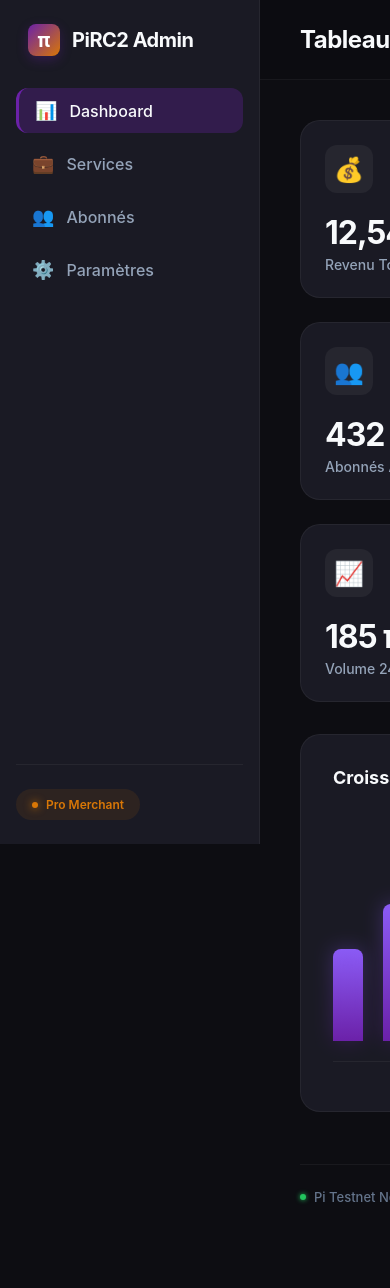
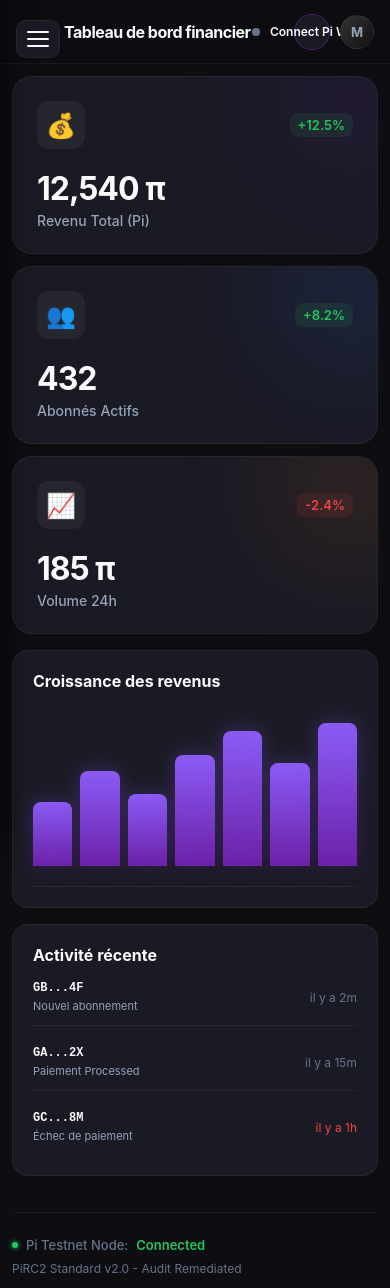
Before and after one commit to Didikhed/Pi-Merchant-Dashboard, a Next.js app: page / in a window 390 px wide. Before the commit the page ends 1245 px from the top, so only its background shows below. Built offline with nearby package versions, Linux system fonts and the light colour scheme.

Commit message:
📱 RESPONSIVE: Mobile-first design avec menu hamburger

```diff
--- a/app/globals.css
+++ b/app/globals.css
@@ -1,3 +1,4 @@
+/* ── GLOBALS ── */
 :root {
   --bg-primary: #0D0D12;
   --bg-secondary: #1A1A24;
@@ -78,3 +79,10 @@ button {
   display: flex;
   flex-direction: column;
 }
+
+/* ── MOBILE ── */
+@media (max-width: 768px) {
+  .app-main {
+    margin-left: 0;
+  }
+}
--- a/app/page.css
+++ b/app/page.css
@@ -13,7 +13,7 @@
 
 .stats-grid {
   display: grid;
-  grid-template-columns: repeat(auto-fit, minmax(300px, 1fr));
+  grid-template-columns: repeat(auto-fit, minmax(260px, 1fr));
   gap: 24px;
 }
 
@@ -59,7 +59,7 @@
   background: linear-gradient(to top, var(--accent-purple), #8B5CF6);
   border-radius: 8px 8px 0 0;
   position: relative;
-  min-width: 30px;
+  min-width: 20px;
 }
 
 .bar-glow {
@@ -111,6 +111,8 @@
 .activity-time {
   font-size: 12px;
   color: var(--text-muted);
+  white-space: nowrap;
+  margin-left: 8px;
 }
 
 .text-red {
@@ -124,6 +126,8 @@
   align-items: center;
   padding-top: 24px;
   border-top: 1px solid var(--border-subtle);
+  flex-wrap: wrap;
+  gap: 8px;
 }
 
 .network-status {
@@ -149,3 +153,79 @@
   font-size: 12px;
   color: var(--text-muted);
 }
+
+/* ── TABLET (768px - 1024px) ── */
+@media (max-width: 1024px) {
+  .dashboard-content {
+    padding: 24px;
+    gap: 20px;
+  }
+
+  .dashboard-main-grid {
+    grid-template-columns: 1fr;
+  }
+
+  .stats-grid {
+    grid-template-columns: repeat(auto-fit, minmax(200px, 1fr));
+    gap: 16px;
+  }
+}
+
+/* ── MOBILE (<768px) ── */
+@media (max-width: 768px) {
+  .dashboard-content {
+    padding: 16px;
+    gap: 16px;
+  }
+
+  .stats-grid {
+    grid-template-columns: 1fr 1fr;
+    gap: 12px;
+  }
+
+  .dashboard-main-grid {
+    grid-template-columns: 1fr;
+    gap: 16px;
+  }
+
+  .main-card {
+    padding: 20px;
+    border-radius: 16px;
+  }
+
+  .section-title {
+    font-size: 16px;
+    margin-bottom: 16px;
+  }
+
+  .mock-chart {
+    height: 180px;
+  }
+
+  .chart-bar-list {
+    gap: 8px;
+  }
+
+  .activity-item {
+    padding-bottom: 12px;
+  }
+
+  .user-addr {
+    font-size: 12px;
+  }
+
+  .action-text {
+    font-size: 11px;
+  }
+}
+
+/* ── SMALL MOBILE (<420px) ── */
+@media (max-width: 420px) {
+  .stats-grid {
+    grid-template-columns: 1fr;
+  }
+
+  .dashboard-content {
+    padding: 12px;
+  }
+}
--- a/components/Header.css
+++ b/components/Header.css
@@ -1,5 +1,5 @@
 .header {
-  height: 80px;
+  height: 72px;
   display: flex;
   align-items: center;
   justify-content: space-between;
@@ -36,6 +36,7 @@
   align-items: center;
   gap: 10px;
   transition: var(--transition-smooth);
+  white-space: nowrap;
 }
 
 .btn-wallet:hover {
@@ -53,6 +54,7 @@
   height: 8px;
   background-color: var(--text-muted);
   border-radius: 50%;
+  flex-shrink: 0;
 }
 
 .wallet-dot.active {
@@ -80,4 +82,45 @@
   justify-content: center;
   font-weight: bold;
   color: var(--text-secondary);
+  flex-shrink: 0;
 }
+
+/* ── MOBILE ── */
+@media (max-width: 768px) {
+  .header {
+    padding: 0 16px 0 64px; /* space for hamburger button */
+    height: 64px;
+  }
+
+  .header-title {
+    font-size: 16px;
+  }
+
+  .header-actions {
+    gap: 10px;
+  }
+
+  .btn-wallet {
+    padding: 8px 12px;
+    font-size: 12px;
+  }
+
+  .profile-mini {
+    width: 34px;
+    height: 34px;
+    font-size: 13px;
+  }
+}
+
+@media (max-width: 400px) {
+  .btn-wallet span:not(.wallet-dot) {
+    display: none;
+  }
+  .btn-wallet {
+    padding: 8px;
+    border-radius: 50%;
+    width: 36px;
+    height: 36px;
+    justify-content: center;
+  }
+}
--- a/components/Sidebar.css
+++ b/components/Sidebar.css
@@ -1,3 +1,4 @@
+/* ── SIDEBAR ── */
 .sidebar {
   width: 260px;
   height: 100vh;
@@ -9,7 +10,8 @@
   position: fixed;
   left: 0;
   top: 0;
-  z-index: 100;
+  z-index: 200;
+  transition: transform 0.3s ease;
 }
 
 .sidebar-logo {
@@ -97,3 +99,59 @@
   border-radius: 50%;
   box-shadow: 0 0 8px var(--accent-gold);
 }
+
+/* ── HAMBURGER BUTTON (mobile only) ── */
+.hamburger-btn {
+  display: none;
+  position: fixed;
+  top: 20px;
+  left: 16px;
+  z-index: 300;
+  flex-direction: column;
+  gap: 5px;
+  padding: 10px;
+  background: var(--bg-secondary);
+  border: 1px solid var(--border-subtle);
+  border-radius: 10px;
+  cursor: pointer;
+}
+
+.ham-line {
+  display: block;
+  width: 22px;
+  height: 2px;
+  background: var(--text-primary);
+  border-radius: 2px;
+  transition: all 0.3s ease;
+}
+
+/* ── OVERLAY (mobile) ── */
+.sidebar-overlay {
+  display: none;
+  position: fixed;
+  inset: 0;
+  background: rgba(0, 0, 0, 0.6);
+  z-index: 150;
+  backdrop-filter: blur(2px);
+}
+
+/* ── MOBILE RESPONSIVE ── */
+@media (max-width: 768px) {
+  .sidebar {
+    transform: translateX(-100%);
+    width: 240px;
+    box-shadow: 4px 0 24px rgba(0, 0, 0, 0.5);
+  }
+
+  .sidebar.mobile-open {
+    transform: translateX(0);
+  }
+
+  .hamburger-btn {
+    display: flex;
+  }
+
+  .sidebar-overlay {
+    display: block;
+  }
+}
--- a/components/Sidebar.js
+++ b/components/Sidebar.js
@@ -1,10 +1,12 @@
 'use client'
 import Link from 'next/link'
 import { usePathname } from 'next/navigation'
+import { useState } from 'react'
 import './Sidebar.css'
 
 export default function Sidebar() {
   const pathname = usePathname()
+  const [mobileOpen, setMobileOpen] = useState(false)
 
   const navItems = [
     { name: 'Dashboard', path: '/', icon: '📊' },
@@ -14,7 +16,24 @@ export default function Sidebar() {
   ]
 
   return (
-    <aside className="sidebar">
+    <>
+      {/* Hamburger button - mobile only */}
+      <button
+        className="hamburger-btn"
+        onClick={() => setMobileOpen(!mobileOpen)}
+        aria-label="Menu"
+      >
+        <span className={`ham-line ${mobileOpen ? 'open' : ''}`}></span>
+        <span className={`ham-line ${mobileOpen ? 'open' : ''}`}></span>
+        <span className={`ham-line ${mobileOpen ? 'open' : ''}`}></span>
+      </button>
+
+      {/* Overlay */}
+      {mobileOpen && (
+        <div className="sidebar-overlay" onClick={() => setMobileOpen(false)} />
+      )}
+
+      <aside className={`sidebar ${mobileOpen ? 'mobile-open' : ''}`}>
         <div className="sidebar-logo">
           <div className="logo-icon">π</div>
           <span className="logo-text">PiRC2 Admin</span>
@@ -26,6 +45,7 @@ export default function Sidebar() {
               key={item.path}
               href={item.path}
               className={`nav-item ${pathname === item.path ? 'active' : ''}`}
+              onClick={() => setMobileOpen(false)}
             >
               <span className="nav-icon">{item.icon}</span>
               <span className="nav-name">{item.name}</span>
@@ -40,5 +60,6 @@ export default function Sidebar() {
           </div>
         </div>
       </aside>
+    </>
   )
 }
```
Lines whose indentation alone changed are shown as unchanged.
